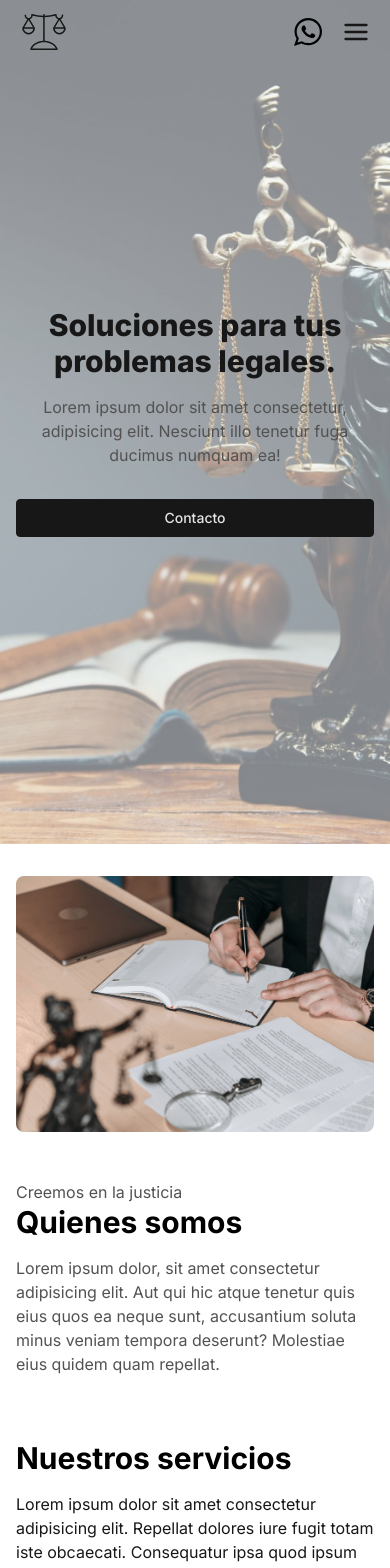
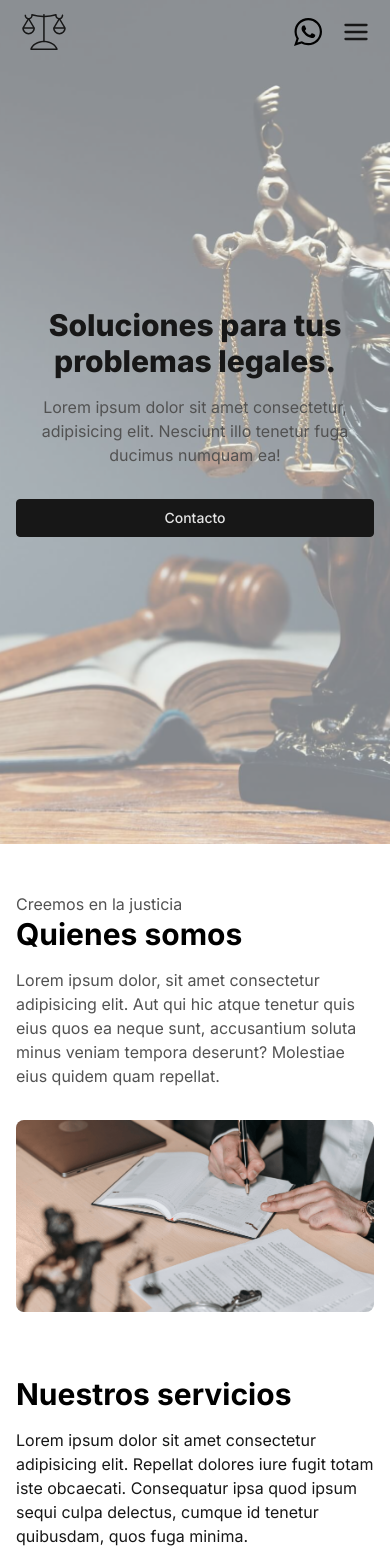
Before and after one commit to lllMaxMaxlll/chServiciosJuridicos, a Next.js app: page / in a window 390 px wide. Shown: the top 1568 px of the page. Built offline with nearby package versions, Linux system fonts and the light colour scheme.

Commit message:
Fix responsive

```diff
--- a/components/About.tsx
+++ b/components/About.tsx
@@ -4,11 +4,8 @@ function About() {
 	return (
 		<section id="about">
 			<div className="mx-auto max-w-screen-xl px-4 py-8 sm:py-12 sm:px-6 lg:py-16 lg:px-8">
-				<div className="grid grid-cols-1 gap-8 lg:grid-cols-2 lg:gap-16">
-					<div
-						className="relative h-64 overflow-hidden rounded-lg sm:h-80 lg:order-last lg:h-full"
-						data-aos="fade-right"
-						data-aos-delay="200">
+				<div className="grid grid-cols-1 gap-8 md:grid-cols-2 md:gap-16">
+					<div className="relative h-48 overflow-hidden rounded-lg order-last md:h-full" data-aos="fade-right" data-aos-delay="200">
 						<Image src="/about.png" alt="about" width={700} height={500} className="absolute inset-0 h-full w-full object-cover" />
 					</div>
 
--- a/components/Faq.tsx
+++ b/components/Faq.tsx
@@ -16,7 +16,7 @@ function Faq() {
 						<Acordeon />
 					</div>
 					<div
-						className="pt-5 h-48 overflow-hidden rounded-lg sm:block md:order-first md:h-full mx-auto"
+						className="pt-5 h-48 overflow-hidden rounded-lg sm:block order-first md:h-full mx-auto"
 						data-aos="fade-down"
 						data-aos-delay="300">
 						<Image src="/faq.jpg" alt="about" width={900} height={300} className="h-full object-cover rounded-lg" />
```
